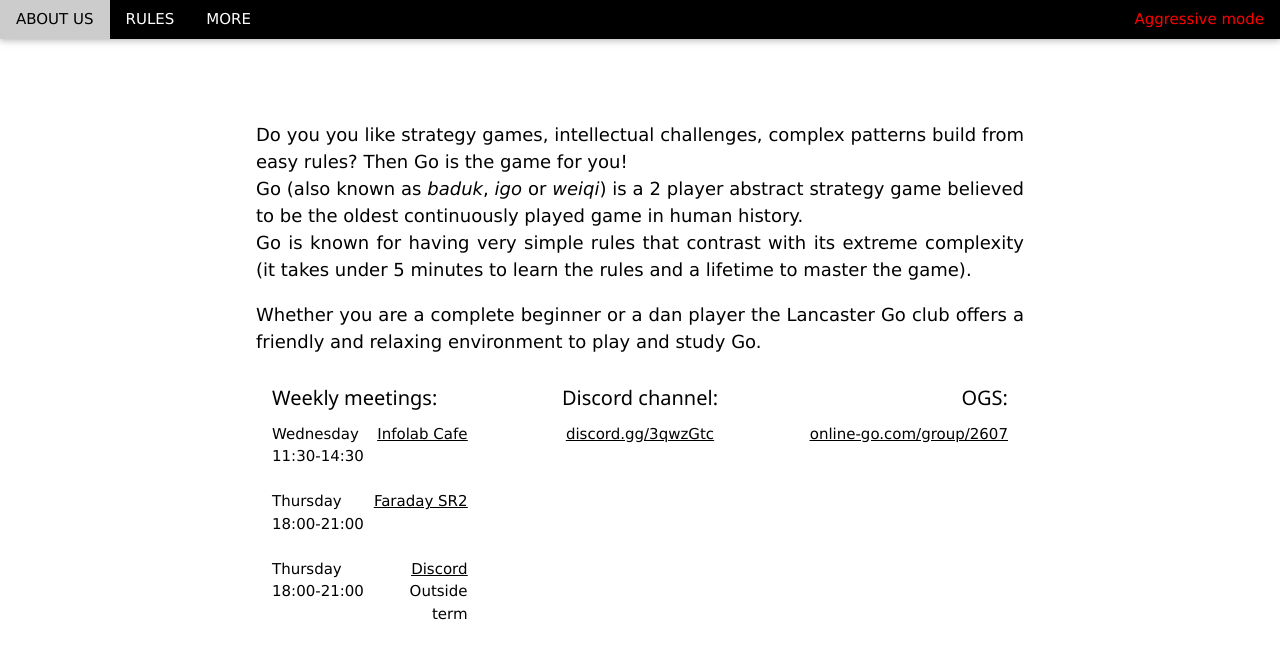
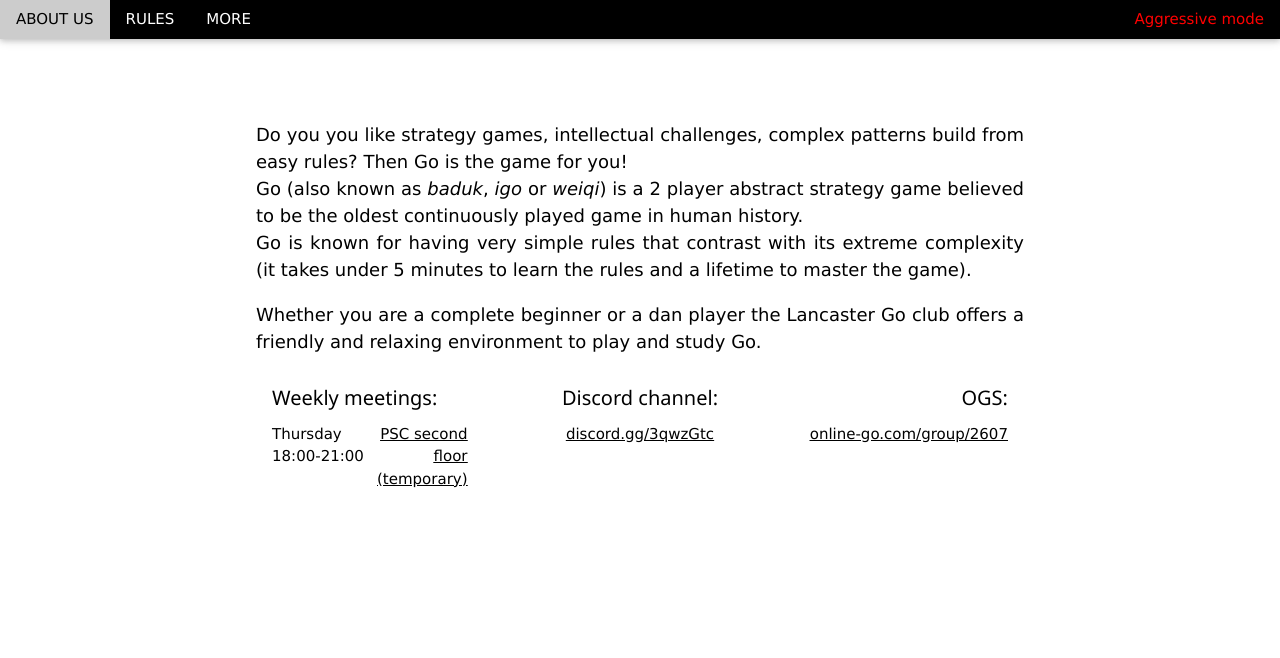
Before and after one commit to PraderioM/LancasterGoClub, an Angular app: page / in a window 1280 px wide. Shown: the top 658 px of the page. Built offline with nearby package versions, Linux system fonts and the light colour scheme.

Commit message:
Updated timing.

```diff
--- a/src/app/home/home.component.html
+++ b/src/app/home/home.component.html
@@ -30,28 +30,30 @@
   <div class="w3-row-padding w3-section">
     <div class="w3-col s4">
       <h4 style="text-align: left">Weekly meetings:</h4>
-      <app-meeting-details [meetingDay]="'Wednesday'"
-                           [meetingTime]="'11:30-14:30'"
-                           [place]="'Infolab Cafe'"
-                           [linkToPlace]="'https://www.google.com/maps/place/Infolab/@54.0074571,-2.7877622,16z/data=!4m5!3m4!1s0x487b6303c7b5b1b7:0xb55da8da66c2bc80!8m2!3d54.0055877!4d-2.7849312'">
-      </app-meeting-details>
-      <br>
-      <br>
-      <br>
+<!--      <app-meeting-details [meetingDay]="'Wednesday'"-->
+<!--                           [meetingTime]="'11:30-14:30'"-->
+<!--                           [place]="'Infolab Cafe'"-->
+<!--                           [linkToPlace]="'https://www.google.com/maps/place/Infolab/@54.0074571,-2.7877622,16z/data=!4m5!3m4!1s0x487b6303c7b5b1b7:0xb55da8da66c2bc80!8m2!3d54.0055877!4d-2.7849312'">-->
+<!--      </app-meeting-details>-->
+<!--      <br>-->
+<!--      <br>-->
+<!--      <br>-->
       <app-meeting-details [meetingDay]="'Thursday'"
                            [meetingTime]="'18:00-21:00'"
-                           [place]="'Faraday SR2'"
-                           [linkToPlace]="'https://www.lancaster.ac.uk/iss/rooms/rooms-template.php?27749'">
+                           [place]="'PSC second floor (temporary)'"
+                           [linkToPlace]="'https://use.mazemap.com/#v=1&zlevel=1&center=-2.784180,54.008481&zoom=19.2&campusid=341&sharepoitype=poi&sharepoi=1000463134'">
+      <!--                           [place]="'Faraday SR2'"-->
+<!--                           [linkToPlace]="'https://www.lancaster.ac.uk/iss/rooms/rooms-template.php?27749'">-->
       </app-meeting-details>
-      <br>
-      <br>
-      <br>
-      <app-meeting-details [meetingDay]="'Thursday'"
-                           [meetingTime]="'18:00-21:00'"
-                           [place]="'Discord'"
-                           [extraInformation]="'Outside term'"
-                           [linkToPlace]="'https://discord.gg/3qwzGtc'">
-      </app-meeting-details>
+<!--      <br>-->
+<!--      <br>-->
+<!--      <br>-->
+<!--      <app-meeting-details [meetingDay]="'Thursday'"-->
+<!--                           [meetingTime]="'18:00-21:00'"-->
+<!--                           [place]="'Discord'"-->
+<!--                           [extraInformation]="'Outside term'"-->
+<!--                           [linkToPlace]="'https://discord.gg/3qwzGtc'">-->
+<!--      </app-meeting-details>-->
     </div>
 
     <div class="w3-col s4" style="align-content: center">
```
